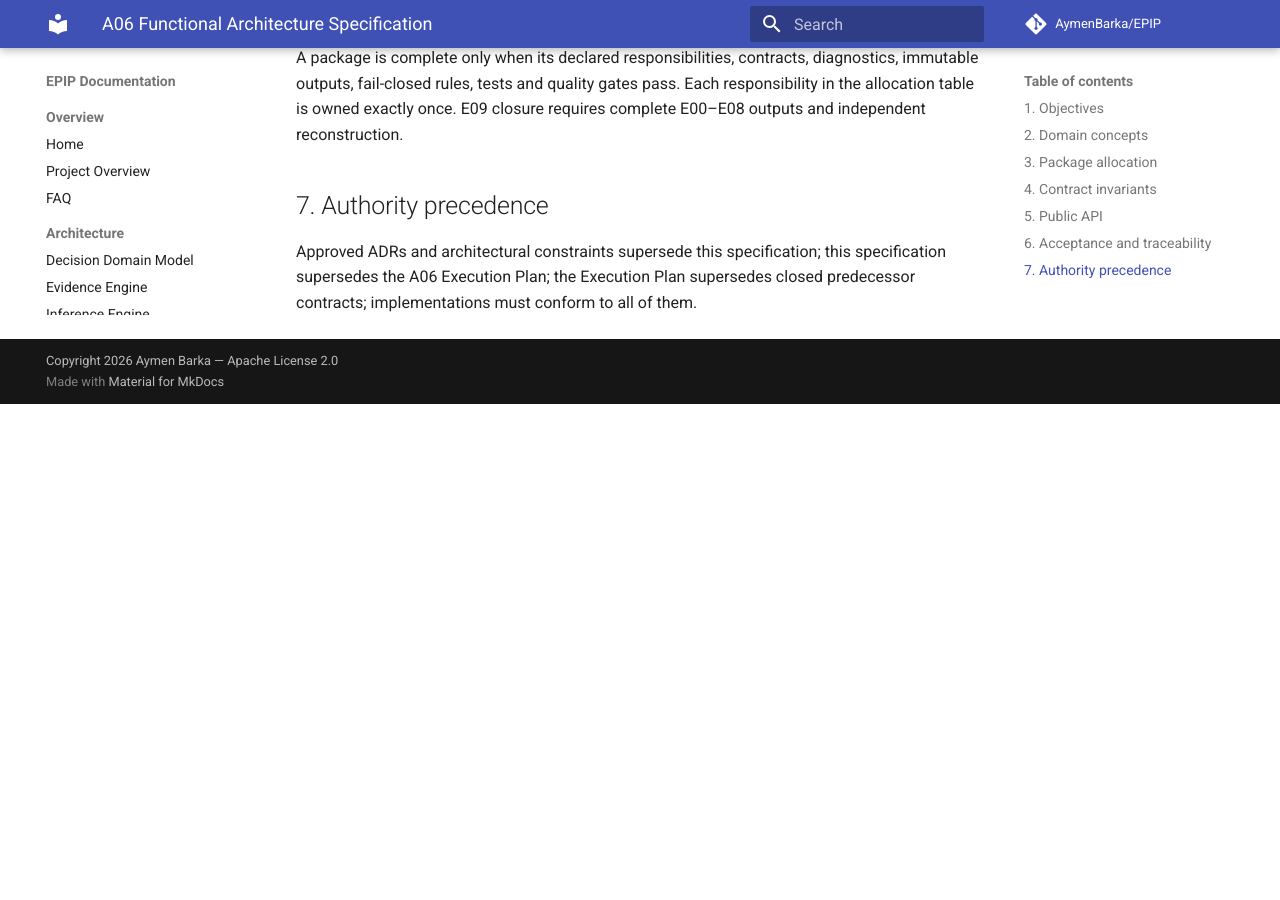
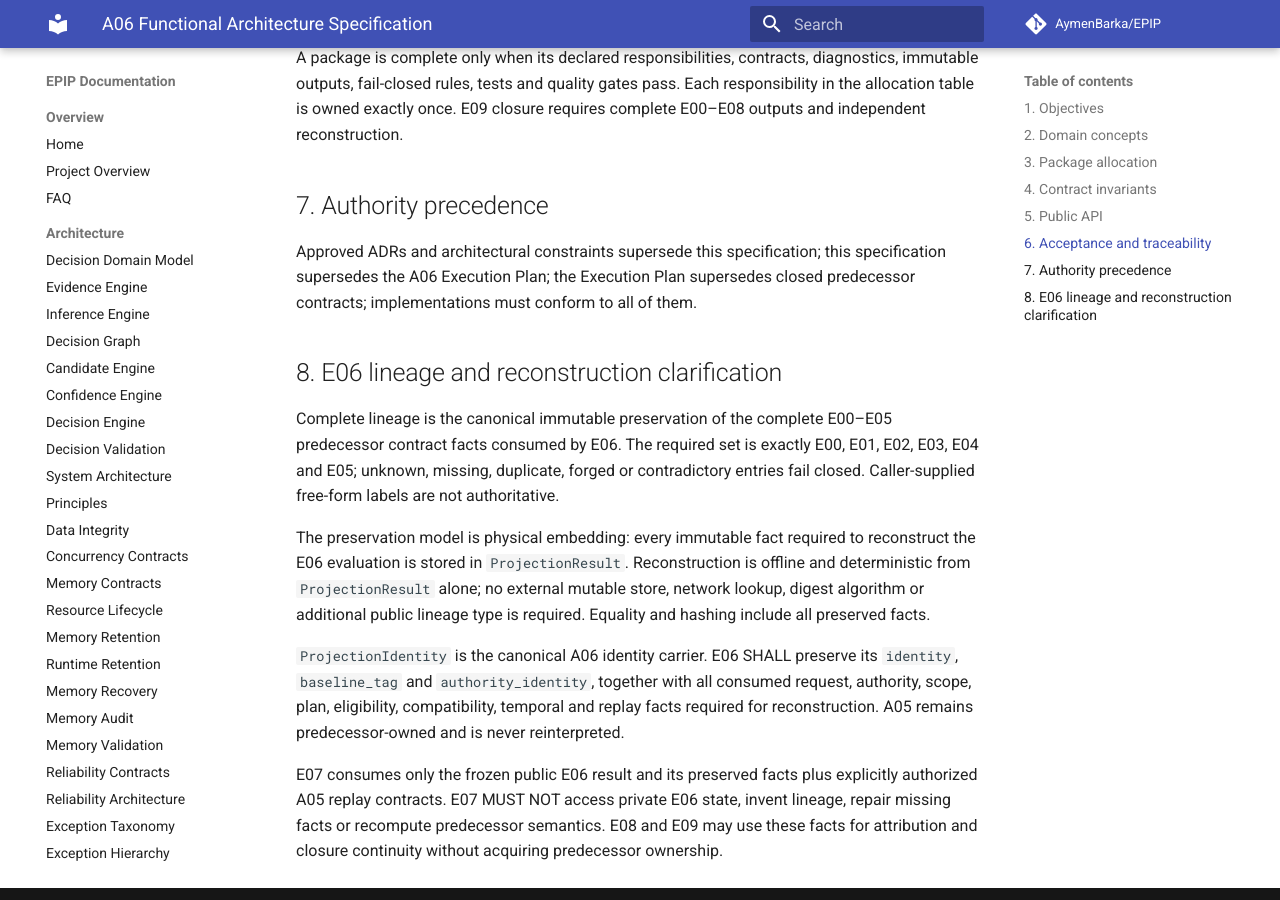
Before and after one commit to AymenBarka/EPIP, an MkDocs documentation site: the page built from docs/project/A06_FUNCTIONAL_ARCHITECTURE_SPECIFICATION.md, in a window 1280 px wide and 900 px high, scrolled down 3546 px. Built offline with MkDocs 1.6.1 and Material for MkDocs 9.7.7, drawn with Linux system fonts in a browser that asks for light colours; comment, search, counter and statistics services are not loaded; before the commit the page ends 3950 px from its top, so only the background shows below that.

Commit message:
docs(a06): clarify E06 lineage governance

```diff
--- a/docs/project/A06_FUNCTIONAL_ARCHITECTURE_SPECIFICATION.md
+++ b/docs/project/A06_FUNCTIONAL_ARCHITECTURE_SPECIFICATION.md
@@ -57,3 +57,13 @@ A package is complete only when its declared responsibilities, contracts, diagno
 ## 7. Authority precedence
 
 Approved ADRs and architectural constraints supersede this specification; this specification supersedes the A06 Execution Plan; the Execution Plan supersedes closed predecessor contracts; implementations must conform to all of them.
+
+## 8. E06 lineage and reconstruction clarification
+
+Complete lineage is the canonical immutable preservation of the complete E00–E05 predecessor contract facts consumed by E06. The required set is exactly E00, E01, E02, E03, E04 and E05; unknown, missing, duplicate, forged or contradictory entries fail closed. Caller-supplied free-form labels are not authoritative.
+
+The preservation model is physical embedding: every immutable fact required to reconstruct the E06 evaluation is stored in `ProjectionResult`. Reconstruction is offline and deterministic from `ProjectionResult` alone; no external mutable store, network lookup, digest algorithm or additional public lineage type is required. Equality and hashing include all preserved facts.
+
+`ProjectionIdentity` is the canonical A06 identity carrier. E06 SHALL preserve its `identity`, `baseline_tag` and `authority_identity`, together with all consumed request, authority, scope, plan, eligibility, compatibility, temporal and replay facts required for reconstruction. A05 remains predecessor-owned and is never reinterpreted.
+
+E07 consumes only the frozen public E06 result and its preserved facts plus explicitly authorized A05 replay contracts. E07 MUST NOT access private E06 state, invent lineage, repair missing facts or recompute predecessor semantics. E08 and E09 may use these facts for attribution and closure continuity without acquiring predecessor ownership.
```
Also changed, not shown: docs/project/A06_EXECUTION_PLAN.md (+8 -0 lines).
